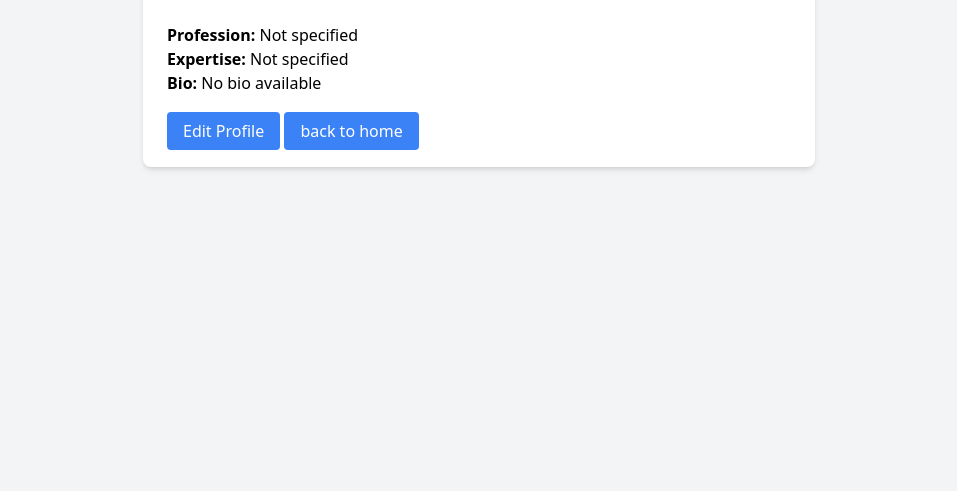
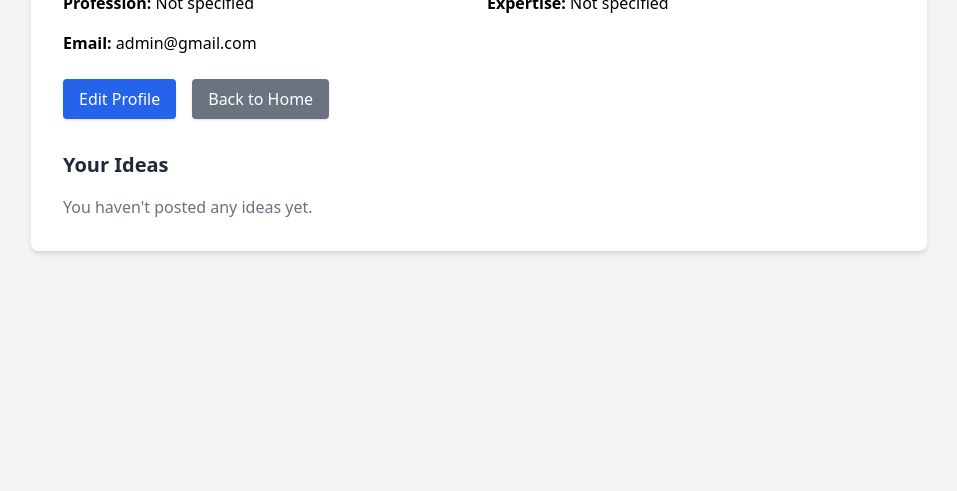
Before and after one commit to Abhishek3308/miniproject, a Django app: page /user/profile/ in a window 1280 px wide. Shown: the part 289-780 px from the top of the page, without its empty margins (161-1118 px from the left). Run offline with Django 5.2, Linux system fonts and the light colour scheme; a user stored in the database is signed in; data comes from the database, SQL or seed files in the repository; both versions use the stored data as it was after the commit; some libraries are stand-ins or nearby versions.

Commit message:
7th commit

```diff
--- a/myapp/views.py
+++ b/myapp/views.py
@@ -70,10 +70,13 @@ def logout_view(request):
     messages.info(request, "You have been logged out.")
     return redirect("signin")
 
+
 # User Profile (View & Update)
 @login_required(login_url='signin')
 def user_profile(request):
     profile, created = UserProfile.objects.get_or_create(user=request.user)
+
+    # Handle form submission
     if request.method == "POST":
         form = UserProfileForm(request.POST, request.FILES, instance=profile)
         if form.is_valid():
@@ -81,7 +84,20 @@ def user_profile(request):
             return redirect("user_profile")
     else:
         form = UserProfileForm(instance=profile)
-    return render(request, "user_profile.html", {"form": form})
+
+    # ✅ Get follower/following counts
+    follower_count = Follow.objects.filter(following=request.user).count()
+    following_count = Follow.objects.filter(follower=request.user).count()
+
+    # ✅ Get user's ideas
+    ideas = Idea.objects.filter(user=request.user)  # or use creator=request.user if that’s the field
+
+    return render(request, "user_profile.html", {
+        "form": form,
+        "follower_count": follower_count,
+        "following_count": following_count,
+        "ideas": ideas,
+    })
 
 
 @login_required(login_url='signin')
--- a/templates/user_profile.html
+++ b/templates/user_profile.html
@@ -1,40 +1,62 @@
 {% extends "navbar.html" %}
-{% load static %}  <!-- Add this line at the top -->
+{% load static %}
 
 {% block content %}
-<div class="max-w-2xl mx-auto bg-white p-6 rounded-lg shadow-md mt-10">
-    <h2 class="text-2xl font-bold text-gray-800">Profile</h2>
+<div class="max-w-4xl mx-auto bg-white p-8 rounded-lg shadow-md mt-10">
 
-    <!-- Profile Picture -->
-    <div class="flex items-center space-x-4 mt-4">
+    <!-- Profile Header -->
+    <div class="flex flex-col sm:flex-row items-center sm:items-start sm:space-x-8 mb-8">
         <img src="{% if user.user_profile.profile_picture %}{{ user.user_profile.profile_picture.url }}{% else %}{% static 'images/default-profile.png' %}{% endif %}"
              alt="Profile Picture"
-             class="h-24 w-24 rounded-full border-2 border-gray-300 object-cover">
-        <div>
-            <h3 class="text-lg font-semibold">{{ user.username }}</h3>
-            <p class="text-gray-600">{{ user.email }}</p>
+             class="h-24 w-24 rounded-full object-cover border shadow-md">
+        <div class="text-center sm:text-left mt-4 sm:mt-0 w-full">
+            <h2 class="text-3xl font-bold text-gray-800">{{ user.username }}</h2>
+            <p class="text-gray-600">{{ user.user_profile.bio|default:"No bio available" }}</p>
+
+            <!-- Follower/Following Count -->
+            <div class="flex justify-center sm:justify-start space-x-6 mt-4 text-sm text-gray-600">
+                <a href="{% url 'view_followers' user.username %}">
+                    <div><span class="font-semibold">{{ follower_count }}</span> Followers</div>
+                </a>
+                <a href="{% url 'view_following' user.username %}">
+                    <div><span class="font-semibold">{{ following_count }}</span> Following</div>
+                </a>
+            </div>
         </div>
     </div>
 
     <!-- Profile Details -->
-    <div class="mt-6">
+    <div class="grid grid-cols-1 sm:grid-cols-2 gap-4 mb-6">
         <p><strong>Profession:</strong> {{ user.user_profile.profession|default:"Not specified" }}</p>
         <p><strong>Expertise:</strong> {{ user.user_profile.expertise|default:"Not specified" }}</p>
-        <p><strong>Bio:</strong> {{ user.user_profile.bio|default:"No bio available" }}</p>
+        <p class="col-span-2"><strong>Email:</strong> {{ user.email }}</p>
 
         {% if user.user_profile.linkedin %}
-        <p><strong>LinkedIn:</strong> <a href="{{ user.user_profile.linkedin }}" class="text-blue-500" target="_blank">View Profile</a></p>
+            <p><strong>LinkedIn:</strong> <a href="{{ user.user_profile.linkedin }}" class="text-blue-500" target="_blank">View Profile</a></p>
         {% endif %}
-
         {% if user.user_profile.portfolio_website %}
-        <p><strong>Portfolio:</strong> <a href="{{ user.user_profile.portfolio_website }}" class="text-blue-500" target="_blank">Visit Website</a></p>
+            <p><strong>Portfolio:</strong> <a href="{{ user.user_profile.portfolio_website }}" class="text-blue-500" target="_blank">Visit Website</a></p>
         {% endif %}
     </div>
 
-    <!-- Edit Profile Button -->
-    <div class="mt-6">
-        <a href="{% url 'edit_userprofile' %}" class="bg-blue-500 text-white px-4 py-2 rounded">Edit Profile</a>
-        <a href="{% url 'home' %}" class="bg-blue-500 text-white px-4 py-2 rounded">back to home</a>
+    <!-- Edit + Back Buttons -->
+    <div class="flex space-x-4 mb-8">
+        <a href="{% url 'edit_userprofile' %}" class="bg-blue-600 text-white px-4 py-2 rounded hover:bg-blue-700 shadow">Edit Profile</a>
+        <a href="{% url 'home' %}" class="bg-gray-500 text-white px-4 py-2 rounded hover:bg-gray-600 shadow">Back to Home</a>
+    </div>
+
+    <!-- Ideas Section -->
+    <h3 class="text-xl font-semibold text-gray-800 mb-4">Your Ideas</h3>
+    <div class="grid grid-cols-1 sm:grid-cols-2 md:grid-cols-3 gap-6">
+        {% for idea in ideas %}
+            <div class="bg-gray-50 p-4 rounded-lg shadow hover:shadow-md transition">
+                <h4 class="font-bold text-lg text-gray-700 mb-2 truncate">{{ idea.idea_name }}</h4>
+                <p class="text-sm text-gray-600 mb-3 line-clamp-3">{{ idea.description|truncatewords:15 }}</p>
+                <a href="{% url 'idea_detail' idea.id %}" class="text-blue-600 text-sm hover:underline font-medium">View Idea</a>
+            </div>
+        {% empty %}
+            <p class="text-gray-500 col-span-full">You haven't posted any ideas yet.</p>
+        {% endfor %}
     </div>
 </div>
 {% endblock %}
```
Also changed, not shown: templates/profile_detail.html (+16 -3 lines), db.sqlite3.
